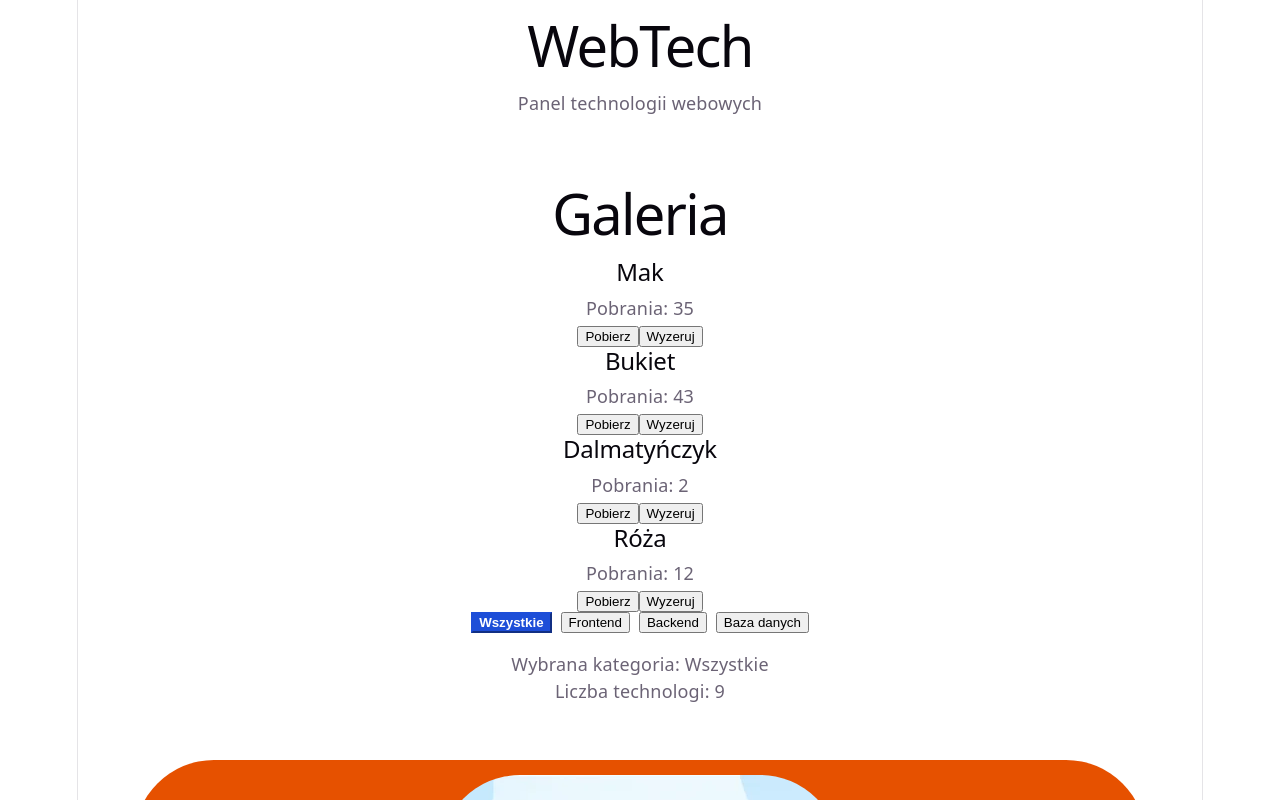
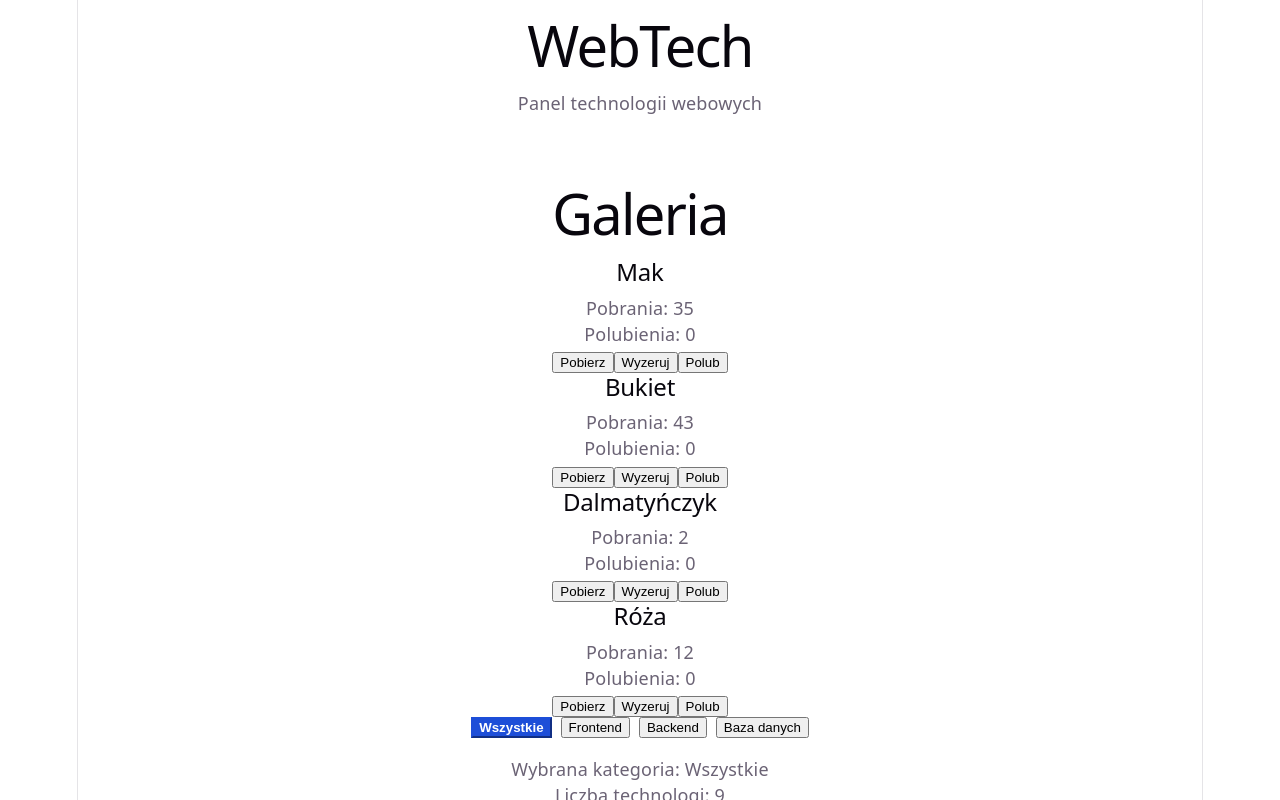
Before and after one commit to WK-11-toriiexe/WK_11_WebTech, a React (Vite) app: page / in a window 1280 px wide. Shown: the top 800 px of the page. Built offline with nearby package versions, Linux system fonts and the light colour scheme.

Commit message:
lekcja 10 D

```diff
--- a/src/App.jsx
+++ b/src/App.jsx
@@ -3,6 +3,7 @@ import Technology from "./components/Technology";
 import Footer from "./components/Footer";
 import { useState } from "react";
 import './App.css';
+import PhotoCard from "./components/PhotoCard";
 
 function App() {
 
@@ -62,17 +63,17 @@ function App() {
       <br />
 
       <main>
-        <div className="photos">
-      <h1>Galeria</h1>
-      {photos.map((photo) => (
-        <div key={photo.id}>
-          <h2>{photo.alt}</h2>
-          <p>Pobrania: {photo.downloads}</p>
-          <button onClick={() => download(photo.id)}>Pobierz</button>
-          <button onClick={() => reset(photo.id)}>Wyzeruj</button>
-        </div>
-      ))}
-    </div>
+      <div className="photos">
+        <h1>Galeria</h1>
+        {photos.map((photo) => (
+          <PhotoCard
+            key={photo.id}
+            photo={photo}
+            onDownload={download}
+            onReset={reset}
+          />
+        ))}
+      </div>
         <div className="technology-filters">
           <button
             className={selectedCategory === "Wszystkie" ? "active" : ""}
--- /dev/null
+++ b/src/components/PhotoCard.jsx
@@ -0,0 +1,18 @@
+import { useState } from "react";
+
+function PhotoCard({ photo, onDownload, onReset }) {
+  const [likes, setLikes] = useState(0);
+
+  return (
+    <div>
+      <h2>{photo.alt}</h2>
+      <p>Pobrania: {photo.downloads}</p>
+      <p>Polubienia: {likes}</p>
+      <button onClick={() => onDownload(photo.id)}>Pobierz</button>
+      <button onClick={() => onReset(photo.id)}>Wyzeruj</button>
+      <button onClick={() => setLikes(likes + 1)}>Polub</button>
+    </div>
+  );
+}
+
+export default PhotoCard;
```
